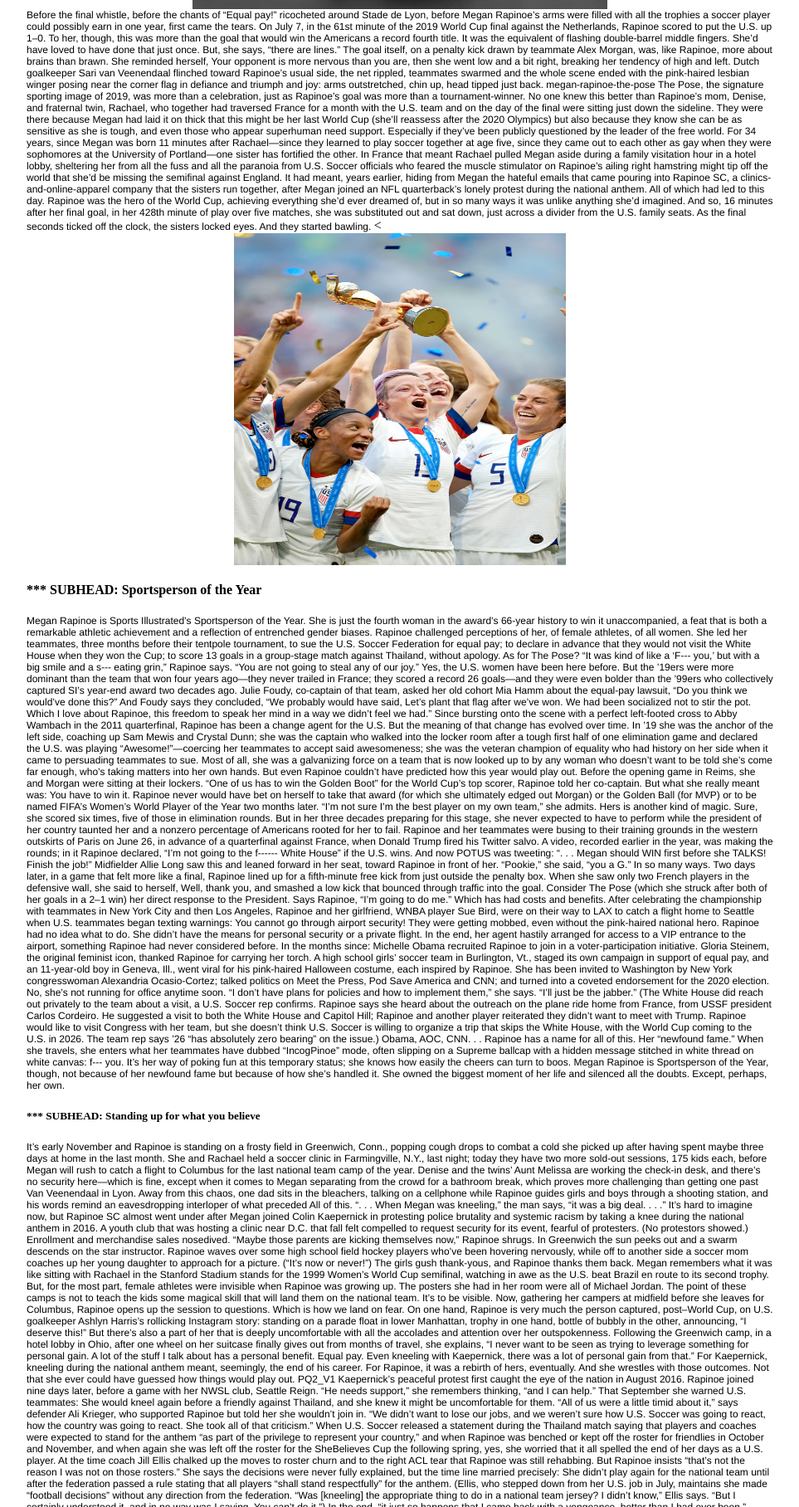
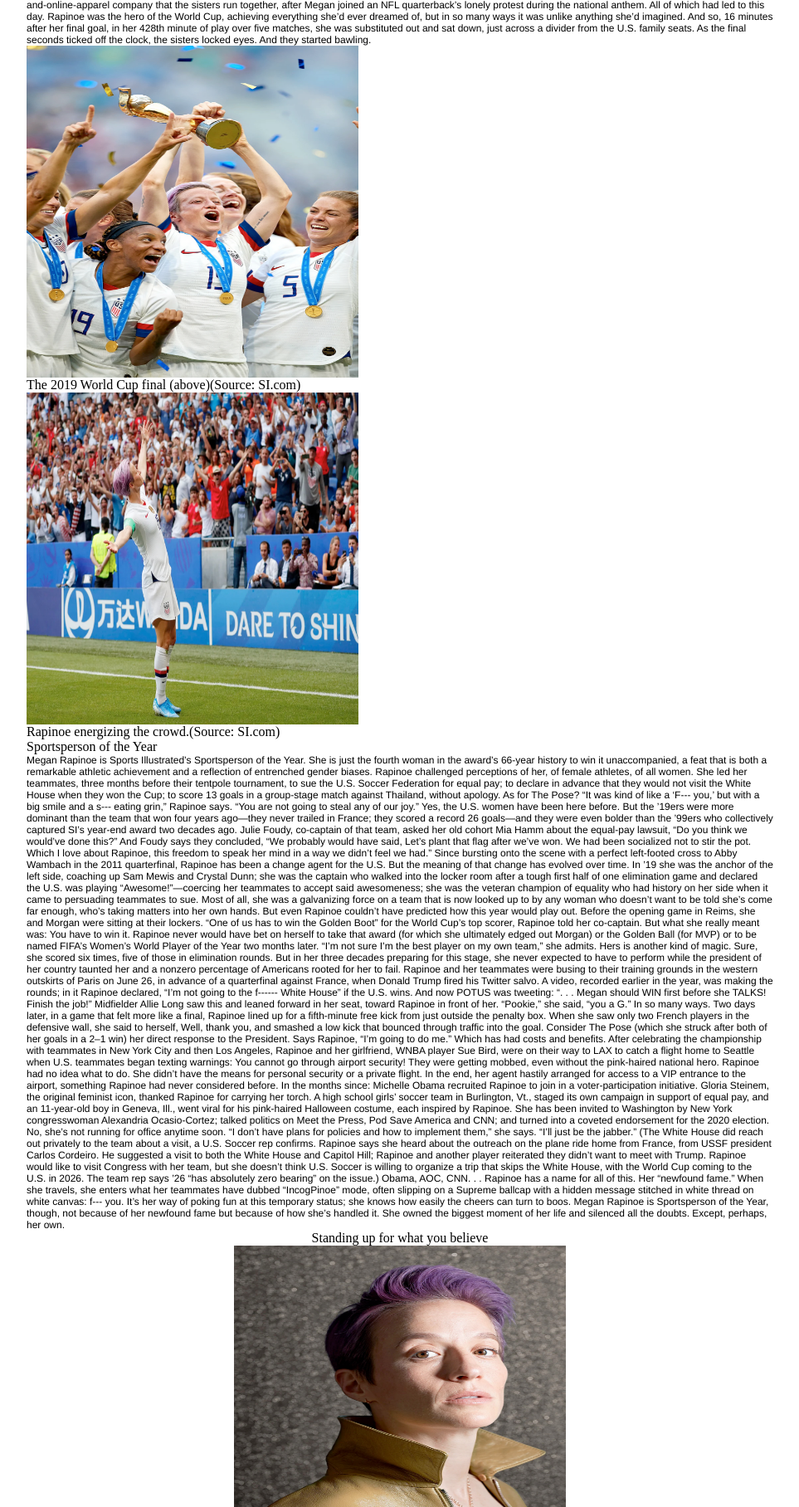
Before and after one commit to ella202/Midterm, a plain HTML site: page index.html in a window 1280 px wide. Shown: the part 984-2800 px from the top of the page at 83% size, without its empty margins (158-1121 px from the left). Drawn offline with Linux system fonts and the light colour scheme.

Commit message:
Update index.html

```diff
--- a/index.html
+++ b/index.html
@@ -9,14 +9,15 @@
   <body>
 <div id="content">
 
-<h6><u><center> <link href="https://fonts.googleapis.com/css2?family=Advent+Pro:wght@300&display=swap" rel="stylesheet"> The Sport Scripture </center></u></h6>
-<h1> <link href="https://fonts.googleapis.com/css2?family=PT+Serif&display=swap" rel="stylesheet"> Megan Rapinoe Refelcts on her 2019 Sportsperson of the Year Title and Powerful Soccer Career </h1>
+<div class="mast"><u><center> <link href="https://fonts.googleapis.com/css2?family=Advent+Pro:wght@300&display=swap" rel="stylesheet"> The Sport Scripture </center></u></div>
+<div class="headline"> <link href="https://fonts.googleapis.com/css2?family=PT+Serif&display=swap" rel="stylesheet"> Megan Rapinoe Refelcts on her 2019 Sportsperson of the Year Title and Powerful Soccer Career </div>
 
 <h2> <link href="https://fonts.googleapis.com/css2?family=Noto+Serif+KR:wght@200&display=swap" rel="stylesheet"> Playing the world’s game, on the world’s stage, under attack by a world leader, she dominated. And in doing so without fear, Megan Rapinoe became a voice for so many across the world.</h2>
 
 <h3> <link href="https://fonts.googleapis.com/css2?family=Noto+Serif+KR:wght@200&display=swap" rel="stylesheet"> Jenny Vrentas | Dec. 9, 2019 | Sports Illustrated </h3>
 <div class="photo1"><center><img src="rapinoe8.jpg" width="500px" height="600px"/></center></div>
-  <p1>  Before the final whistle, before the chants of “Equal pay!” ricocheted around Stade de Lyon, before Megan Rapinoe’s arms were filled with all the trophies a soccer player could possibly earn in one year, first came the tears.
+<div class="caption1"> <center> Megan Rapinoe (Source:SI.com)</center> </div>
+  <p1>   Before the final whistle, before the chants of “Equal pay!” ricocheted around Stade de Lyon, before Megan Rapinoe’s arms were filled with all the trophies a soccer player could possibly earn in one year, first came the tears.
 
     On July 7, in the 61st minute of the 2019 World Cup final against the Netherlands, Rapinoe scored to put the U.S. up 1–0. To her, though, this was more than the goal that would win the Americans a record fourth title. It was the equivalent of flashing double-barrel middle fingers. She’d have loved to have done that just once. But, she says, “there are lines.”
 
@@ -28,9 +29,17 @@
     For 34 years, since Megan was born 11 minutes after Rachael—since they learned to play soccer together at age five, since they came out to each other as gay when they were sophomores at the University of Portland—one sister has fortified the other. In France that meant Rachael pulled Megan aside during a family visitation hour in a hotel lobby, sheltering her from all the fuss and all the paranoia from U.S. Soccer officials who feared the muscle stimulator on Rapinoe’s ailing right hamstring might tip off the world that she’d be missing the semifinal against England. It had meant, years earlier, hiding from Megan the hateful emails that came pouring into Rapinoe SC, a clinics-and-online-apparel company that the sisters run together, after Megan joined an NFL quarterback’s lonely protest during the national anthem.
 
     All of which had led to this day. Rapinoe was the hero of the World Cup, achieving everything she’d ever dreamed of, but in so many ways it was unlike anything she’d imagined. And so, 16 minutes after her final goal, in her 428th minute of play over five matches, she was substituted out and sat down, just across a divider from the U.S. family seats. As the final seconds ticked off the clock, the sisters locked eyes. And they started bawling. </p1>
-<
-<div class="photo2"> <center><img src="rapinoe4.jpg"width="400px" height="400px"/></center></div>
-  <h4>  *** SUBHEAD: Sportsperson of the Year </h4>
+<div class="row">
+  <div class="column">
+<div class="photo2"> <img src="rapinoe4.jpg"width="400px" height="400px"/></div>
+<div class="caption2"> The 2019 World Cup final (above)(Source: SI.com)</div>
+ </div>
+ <div class="column">
+<div class="photo3"><img src="rapinoe2.jpg" width="400px" height="400px"/>
+<div class="caption3"> Rapinoe energizing the crowd.(Source: SI.com)</div>
+</div>
+</div>
+  <div class="sub1"> <link href="https://fonts.googleapis.com/css2?family=Noto+Serif+KR:wght@200&display=swap" rel="stylesheet"> Sportsperson of the Year </div>
 
     <p2> Megan Rapinoe is Sports Illustrated’s Sportsperson of the Year. She is just the fourth woman in the award’s 66-year history to win it unaccompanied, a feat that is both a remarkable athletic achievement and a reflection of entrenched gender biases. Rapinoe challenged perceptions of her, of female athletes, of all women. She led her teammates, three months before their tentpole tournament, to sue the U.S. Soccer Federation for equal pay; to declare in advance that they would not visit the White House when they won the Cup; to score 13 goals in a group-stage match against Thailand, without apology.
 
@@ -58,8 +67,11 @@
     Megan Rapinoe is Sportsperson of the Year, though, not because of her newfound fame but because of how she’s handled it. She owned the biggest moment of her life and silenced all the doubts. Except, perhaps, her own.</p2>
 
 
-  <h5>  *** SUBHEAD: Standing up for what you believe </h5>
+<div id="sub2"> <center><link href="https://fonts.googleapis.com/css2?family=Noto+Serif+KR:wght@200&display=swap" rel="stylesheet">Standing up for what you believe </center> </div>
 
+<div class="photo4"><center><img src="rapinoe3.jpg" width="400px" height="400px"><center></div>
+
+<div class="caption4"> <center> Megan Rapinoe (Source: SI.com)</center> </div>
 
   <p3>  It’s early November and Rapinoe is standing on a frosty field in Greenwich, Conn., popping cough drops to combat a cold she picked up after having spent maybe three days at home in the last month. She and Rachael held a soccer clinic in Farming­ville, N.Y., last night; today they have two more sold-out sessions, 175 kids each, before Megan will rush to catch a flight to Columbus for the last national team camp of the year. Denise and the twins’ Aunt Melissa are working the check-in desk, and there’s no security here—which is fine, except when it comes to Megan separating from the crowd for a bathroom break, which proves more challenging than getting one past Van Veenendaal in Lyon.
 
```
